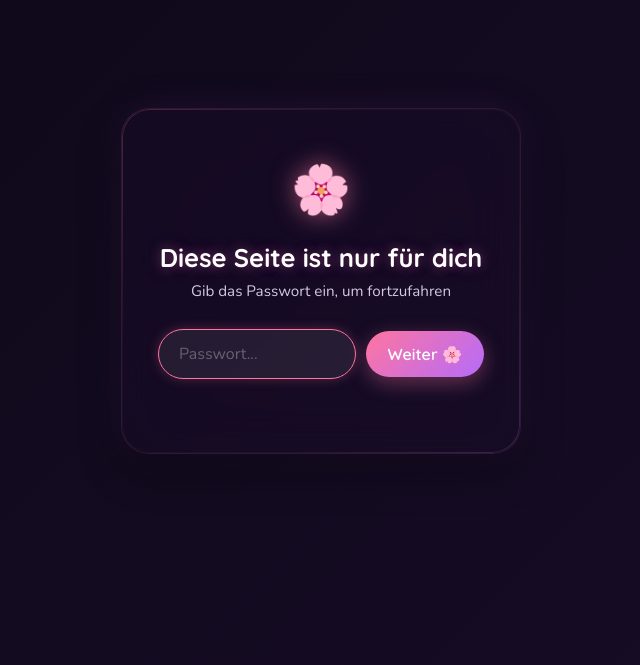
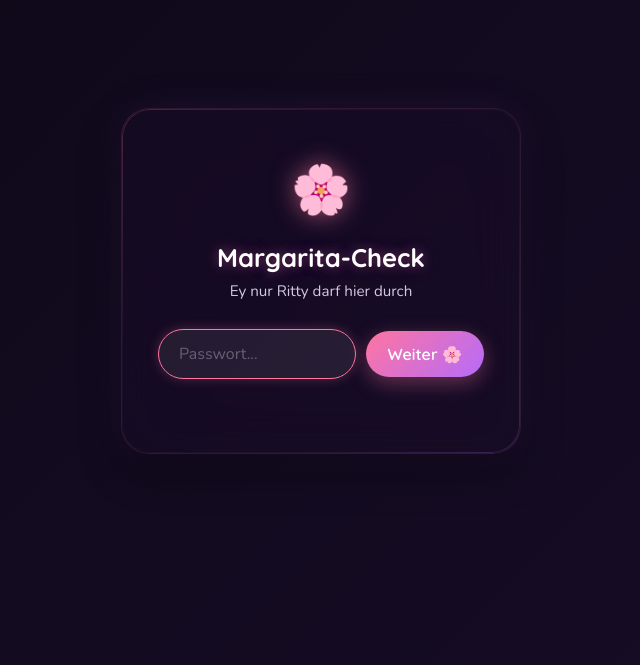
Before and after one commit to sivanshn/Magarita, a plain HTML site: page index.html in a window 1280 px wide. Shown: the part 119-784 px from the top of the page, without its empty margins (319-959 px from the left). Drawn offline with nearby package versions, Linux system fonts and the light colour scheme.

Commit message:
chore: customize password gate texts to Margarita-Check

```diff
--- a/index.html
+++ b/index.html
@@ -27,8 +27,8 @@
     <div class="pw-overlay" id="pw-overlay">
         <div class="pw-card glass-card">
             <div class="pw-flower">🌸</div>
-            <h2 class="pw-title text-glow">Diese Seite ist nur für dich</h2>
-            <p class="pw-hint">Gib das Passwort ein, um fortzufahren</p>
+            <h2 class="pw-title text-glow">Margarita-Check</h2>
+            <p class="pw-hint">Ey nur Ritty darf hier durch</p>
 
             <form class="pw-input-wrap" id="pw-form" action="#" onsubmit="return false;">
                 <input
```
